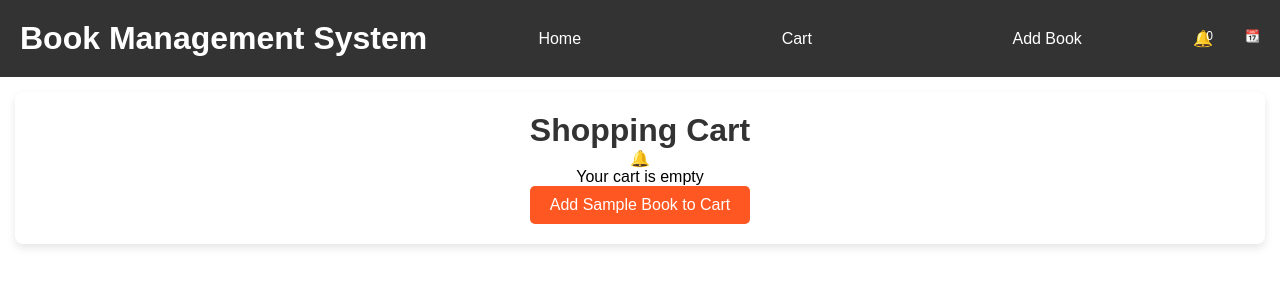
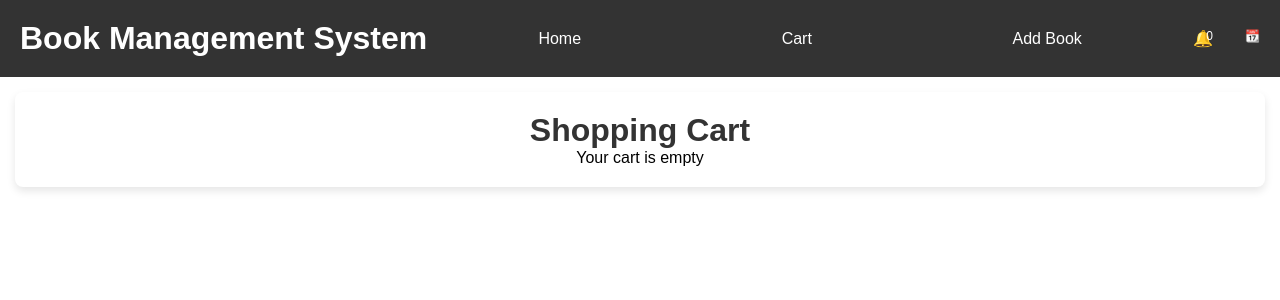
Before and after one commit to kmharsh/Bookmangment, a React (Create React App) app: page /cart in a window 1280 px wide. Shown: the top 300 px of the page. Built offline with nearby package versions, Linux system fonts and the light colour scheme.

Commit message:
cart remove not used the code

```diff
--- a/src/components/Cart.js
+++ b/src/components/Cart.js
@@ -2,23 +2,9 @@
 import './styles/Cart.scss';
 import React, { useState, useEffect } from "react";
 
-function BellIcon({ count }) {
-  return (
-    <div className="bell-icon">
-      <span>🔔</span>
-      {count > 0 && <span className="cart-count">{count}</span>}
-    </div>
-  );
-}
 
 function Cart() {
   const [cart, setCart] = useState(JSON.parse(localStorage.getItem("cart")) || []);
-  const [cartCount, setCartCount] = useState(cart.length);
-
-  useEffect(() => {
-
-    setCartCount(cart.length);
-  }, [cart]);
 
   const handlePurchase = () => {
     localStorage.removeItem("cart");
@@ -26,17 +12,11 @@ function Cart() {
     alert("Purchase successful!");
   };
 
-  const handleAddToCart = (book) => {
-    const newCart = [...cart, book];
-    setCart(newCart);
-    localStorage.setItem("cart", JSON.stringify(newCart));
-  };
+
 
   return (
     <div className="cart">
       <h2>Shopping Cart</h2>
-      <BellIcon count={cartCount} />
-
       {cart.length === 0 ? (
         <p>Your cart is empty</p>
       ) : (
@@ -50,11 +30,6 @@ function Cart() {
       )}
 
       {cart.length > 0 && <button onClick={handlePurchase}>Make Purchase</button>}
-
-
-      <button onClick={() => handleAddToCart({ title: "Sample Book", price: 20 })}>
-        Add Sample Book to Cart
-      </button>
     </div>
   );
 }
```
